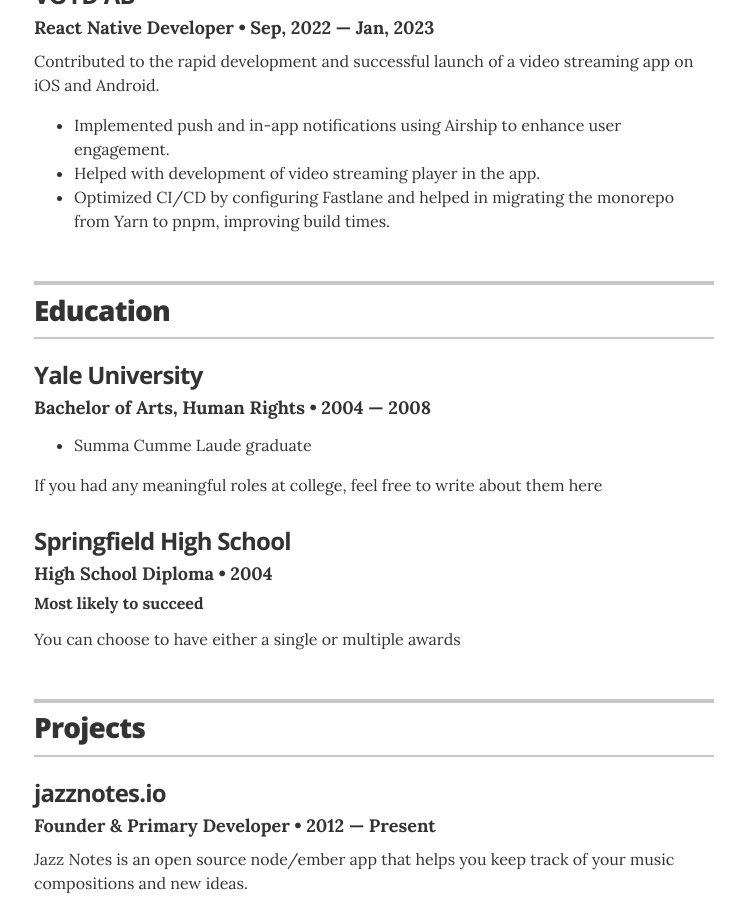
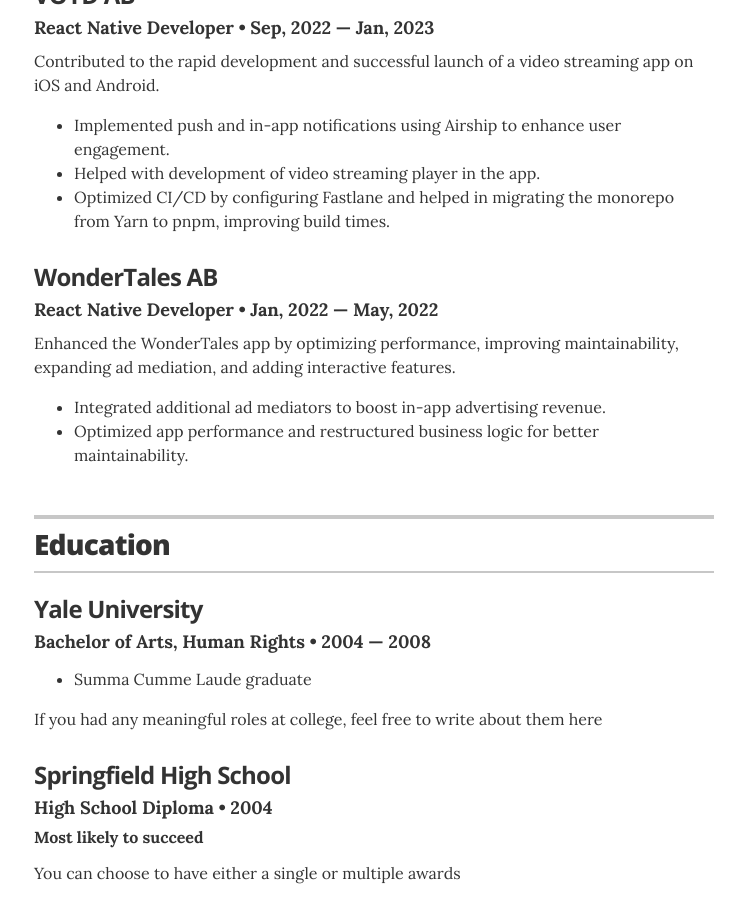
Before and after one commit to IvaTsu/resume, a Jekyll site: the page built from index.html, in a window 1280 px wide and 900 px high, scrolled down 1159 px. Shown: the whole window, without its empty margins (266-1011 px from the left). Built offline with Jekyll 4.4.1, drawn with Linux system fonts in a browser that asks for light colours.

Commit message:
feat(experience): add React Native Developer position at WonderTales AB

```diff
--- a/_data/experience.yml
+++ b/_data/experience.yml
@@ -11,9 +11,14 @@
   duration: May, 2023 &mdash; Aug, 2024
   summary: Supporting market launches, improving legacy systems, and enhancing development workflows to optimize deployment efficiency and maintainability. <ul class="resume-item-list"><li>Assisted in launching markets across Spain, Italy, the UK, Austria, Belgium, Portugal, Netherlands, and others.</li><li>Participated in migration of shared dependencies to a monorepo using NX and Lerna, improving collaboration and deployment efficiency.</li><li>Overhauled the shopping cart and payment structure, optimizing market-specific configurations and decoupling business logic from the view layer.</li></ul>
 
-
 # React Native Developer
 - company: VOYD AB
   position: React Native Developer
-  duration: Sep, 2022  &mdash; Jan, 2023
+  duration: Sep, 2022 &mdash; Jan, 2023
   summary: Contributed to the rapid development and successful launch of a video streaming app on iOS and Android. <ul class="resume-item-list"><li>Implemented push and in-app notifications using Airship to enhance user engagement.</li><li>Helped with development of video streaming player in the app.</li><li>Optimized CI/CD by configuring Fastlane and helped in migrating the monorepo from Yarn to pnpm, improving build times.</li></ul>
+
+# React Native Developer
+- company: WonderTales AB
+  position: React Native Developer
+  duration: Jan, 2022 &mdash; May, 2022
+  summary: Enhanced the WonderTales app by optimizing performance, improving maintainability, expanding ad mediation, and adding interactive features. <ul class="resume-item-list"><li>Integrated additional ad mediators to boost in-app advertising revenue.</li><li>Optimized app performance and restructured business logic for better maintainability.</li></ul>
```
